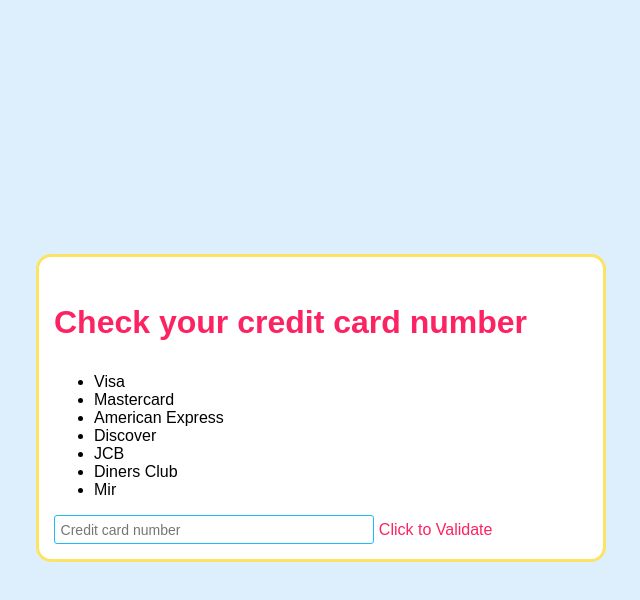
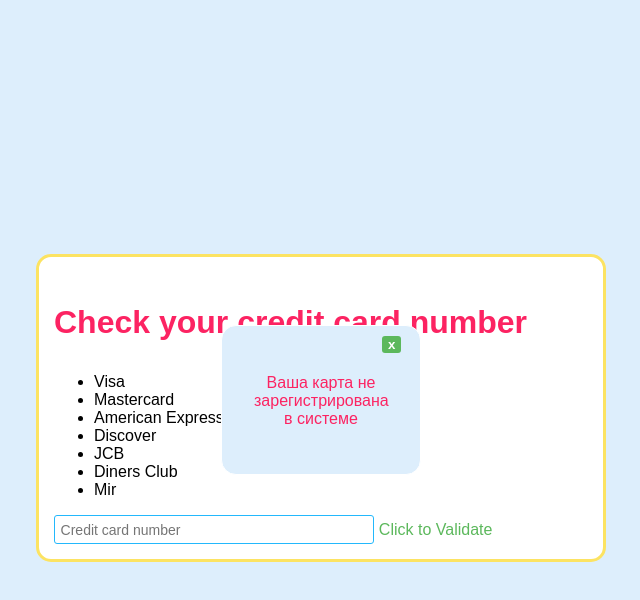
Before and after one commit to SvetlanaGreenFox/Credit_Card_Validator, a website built with webpack: page src/index.html in a window 1280 px wide. Shown: the whole page, without its empty margins (319-959 px from the left). Built offline with nearby package versions, Linux system fonts and the light colour scheme.

Commit message:
Added modal

```diff
--- a/src/css/style.css
+++ b/src/css/style.css
@@ -62,5 +62,48 @@
 a:hover,
 a {
   text-decoration: none;
+  color: #5cb85c;
+}
+
+.active {
   color: #fc2362;
 }
+
+.wrap_modal {
+  /* visibility: hidden; */
+  width: 100%;
+  height: 100%;
+  position: fixed;
+  left: 0;
+  top: 0;
+  right: 0;
+  bottom: 0;
+}
+
+.modal {
+  position: absolute;
+  left: 50%;
+  top: 50%;
+  display: block;
+  width: 200px;
+  height: 150px;
+  background: #ddeefc;
+  transform: translate(-50%, -50%);
+  text-align: center;
+  padding: 2em;
+  border: solid 1px white;
+  border-radius: 15px;
+  color: #fc2362;
+}
+
+.close_popup {
+  position: fixed;
+  top: 10px;
+  left: 160px;
+  background-color: #5cb85c;
+  border: none;
+  border-radius: 3px;
+  color: white;
+  font-weight: 600;
+  cursor: pointer;
+}
--- a/src/index.html
+++ b/src/index.html
@@ -49,6 +49,12 @@
 					<a href="" class="button">Click to Validate</a>
 				</div>
 			</form>
+			<div class="wrap_modal">
+				<div class="modal">
+					<p>Ваша карта не зарегистрирована в системе</p>
+					<button type="button" class="close_popup">x</button>
+				</div>
+			</div>
 		</div>
 	</div>
 </body>
```
Also changed, not shown: src/js/checNumber.js (added).
